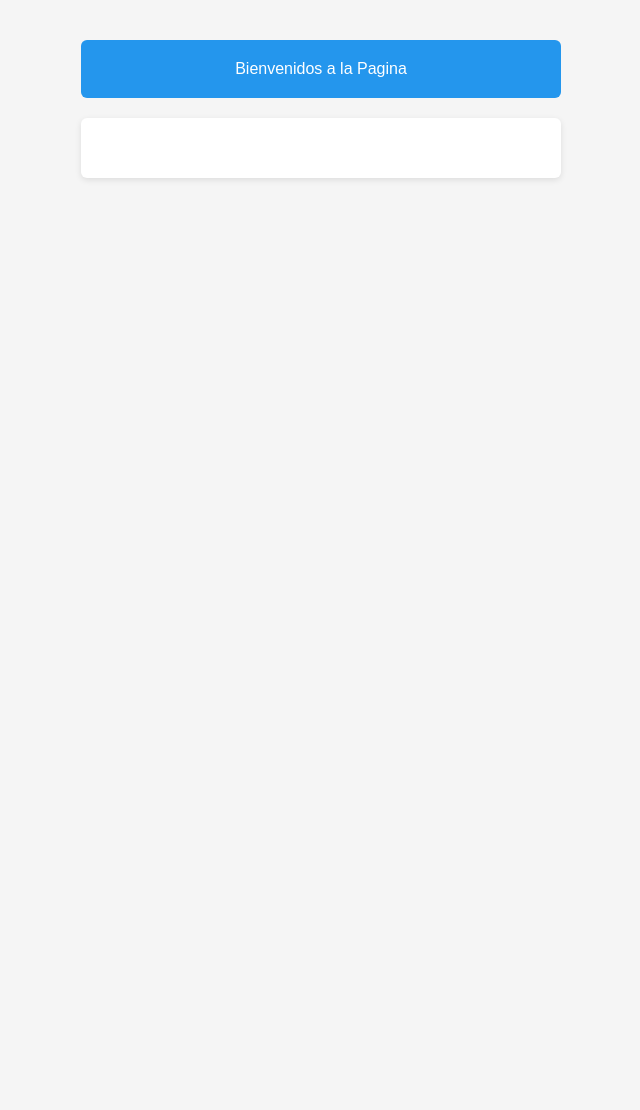
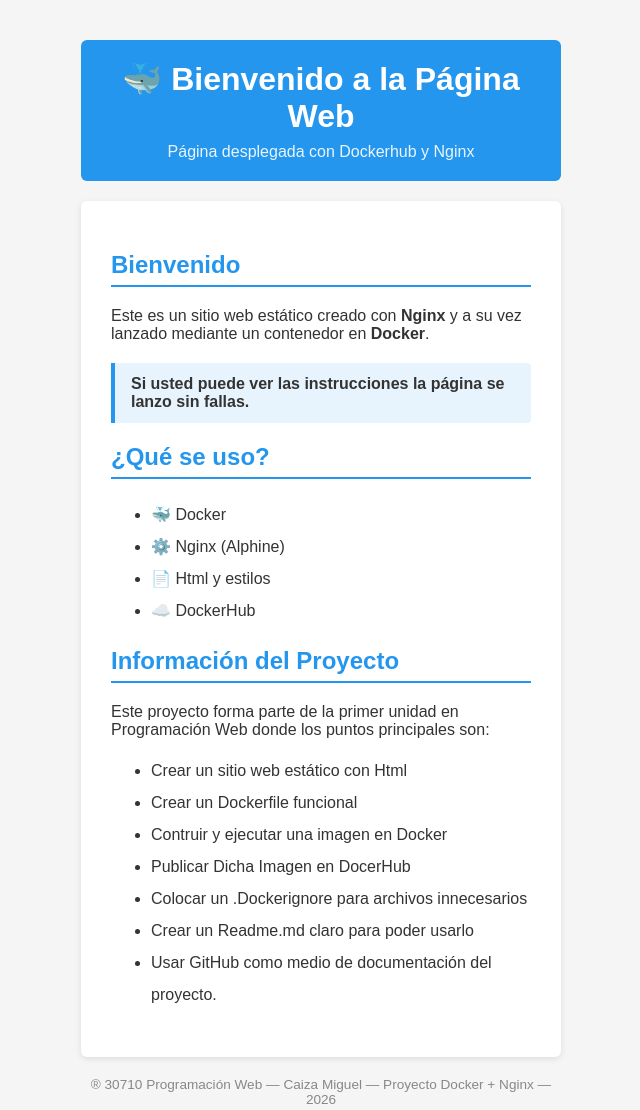
Before and after one commit to Miguelangel0425/Docker-nginx-site, a plain HTML site: page src/index.html in a window 1280 px wide. Shown: the whole page, without its empty margins (319-959 px from the left). Before the commit the page ends 800 px from the top, so only its background shows below. Drawn offline with Linux system fonts and the light colour scheme.

Commit message:
Pagina con estilo y forma completa

```diff
--- a/src/index.html
+++ b/src/index.html
@@ -1,13 +1,13 @@
 <!DOCTYPE html>
 <html lang="es">
+
 <head>
     <meta charset="UTF-8">
     <title>Pagina Estatica</title>
     <link rel="icon" type="image/x-icon" href="../img/gato.ico">
-    </head>
 
     <style>
-        body{
+        body {
             font-family: Arial, sans-serif;
             max-width: 480px;
             margin: 40px auto;
@@ -16,7 +16,7 @@
             color: #333;
         }
 
-        header{
+        header {
             background-color: #2496ed;
             color: white;
             padding: 20px;
@@ -24,26 +24,35 @@
             border-radius: 6px;
         }
 
-        header h1{margin: 0; font-size: 2rem;}
-        header p{margin: 8px 0 0; opacity: 0.9;}
+        header h1 {
+            margin: 0;
+            font-size: 2rem;
+        }
 
-        main{
+        header p {
+            margin: 8px 0 0;
+            opacity: 0.9;
+        }
+
+        main {
             background: white;
             padding: 30px;
             margin-top: 20px;
             border-radius: 6px;
-            box-shadow: 0 2px 6px rgba(0,0,0,0.1);
+            box-shadow: 0 2px 6px rgba(0, 0, 0, 0.1);
         }
 
-        h2{
+        h2 {
             color: #2496ed;
             border-bottom: 2px solid #2496ed;
             padding-bottom: 6px;
         }
 
-        ul{line-height: 2;}
+        ul {
+            line-height: 2;
+        }
 
-        .info-box{
+        .info-box {
             background-color: #e8f4fd;
             border-left: 4px solid #2496ed;
             padding: 12px 16px;
@@ -51,18 +60,59 @@
             border-radius: 0 4px 4px 0;
         }
 
-        footer{
+        footer {
             text-align: center;
             margin-top: 20px;
             color: #888;
             font-size: 0.85rem;
         }
     </style>
+</head>
 
 <body>
-        <header>Bienvenidos a la Pagina</header>
+    <header>
+        <h1> 🐳 Bienvenido a la Página Web</h1>
+        <p>Página desplegada con Dockerhub y Nginx</p>
+    </header>
     <main>
+        <section>
+            <h2>Bienvenido</h2>
+            <p>Este es un sitio web estático creado con <strong>Nginx</strong>
+                y a su vez lanzado mediante un contenedor en <strong>Docker</strong>.</p>
+            <div class="info-box">
+                <strong>Si usted puede ver las instrucciones la página se lanzo sin fallas.</strong>
+            </div>
+        </section>
 
+        <section>
+            <h2>¿Qué se uso?</h2>
+            <ul>
+                <li>🐳 Docker</li>
+                <li>⚙️ Nginx (Alphine)</li>
+                <li>📄 Html y estilos</li>
+                <li>☁️ DockerHub</li>
+            </ul>
+        </section>
+        <section>
+            <h2>Información del Proyecto</h2>
+            <p>Este proyecto forma parte de la primer unidad en Programación Web
+                donde los puntos principales son:
+            </p>
+
+            <ul>
+                <li>Crear un sitio web estático con Html</li>
+                <li>Crear un Dockerfile funcional</li>
+                <li>Contruir y ejecutar una imagen en Docker</li>
+                <li>Publicar Dicha Imagen en DocerHub</li>
+                <li>Colocar un .Dockerignore para archivos innecesarios</li>
+                <li>Crear un Readme.md claro para poder usarlo</li>
+                <li>Usar GitHub como medio de documentación del proyecto.</li>
+            </ul>
+        </section>
     </main>
+    <footer>
+        &reg 30710 Programación Web &mdash; Caiza Miguel &mdash; Proyecto Docker + Nginx &mdash; 2026
+    </footer>
 </body>
+
 </html>
```
Lines whose indentation alone changed are shown as unchanged.
